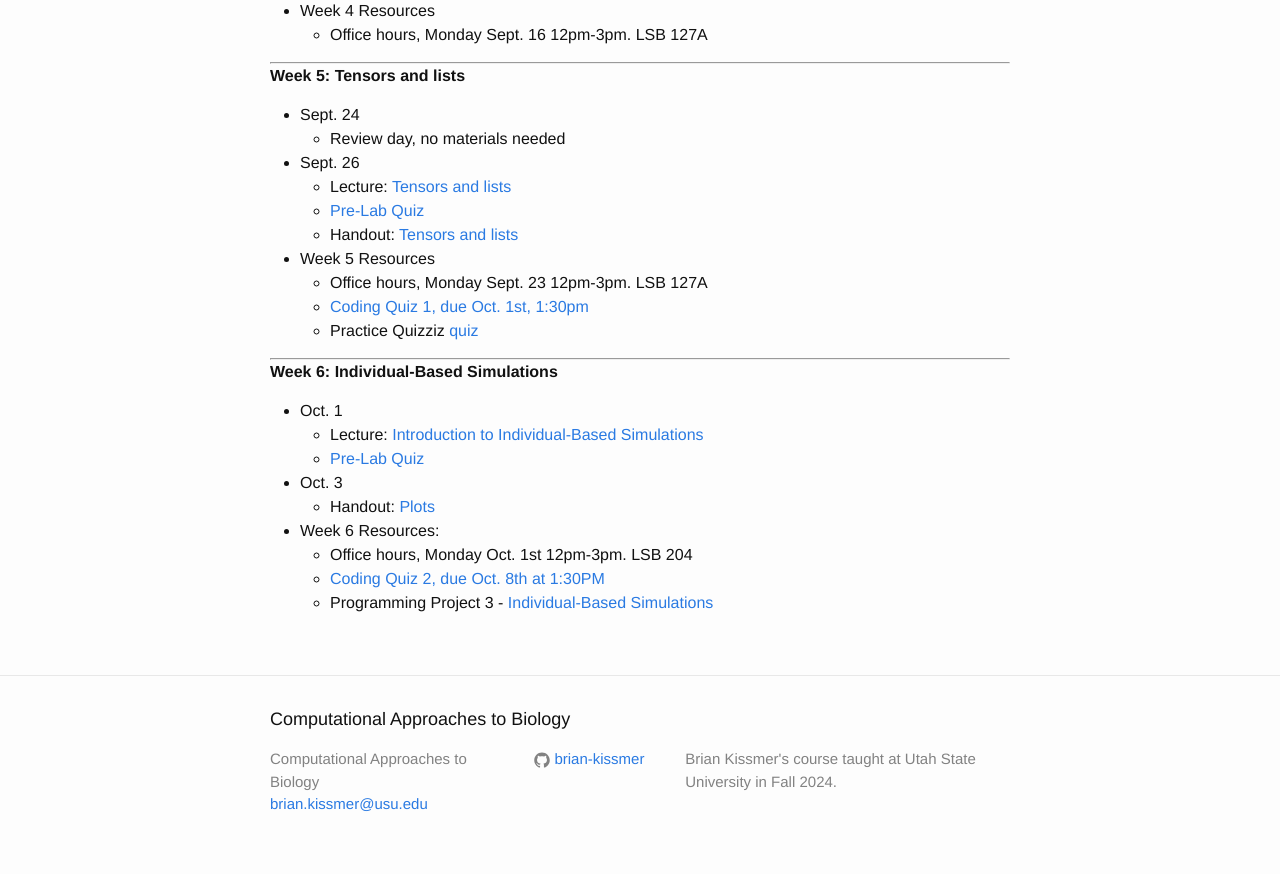
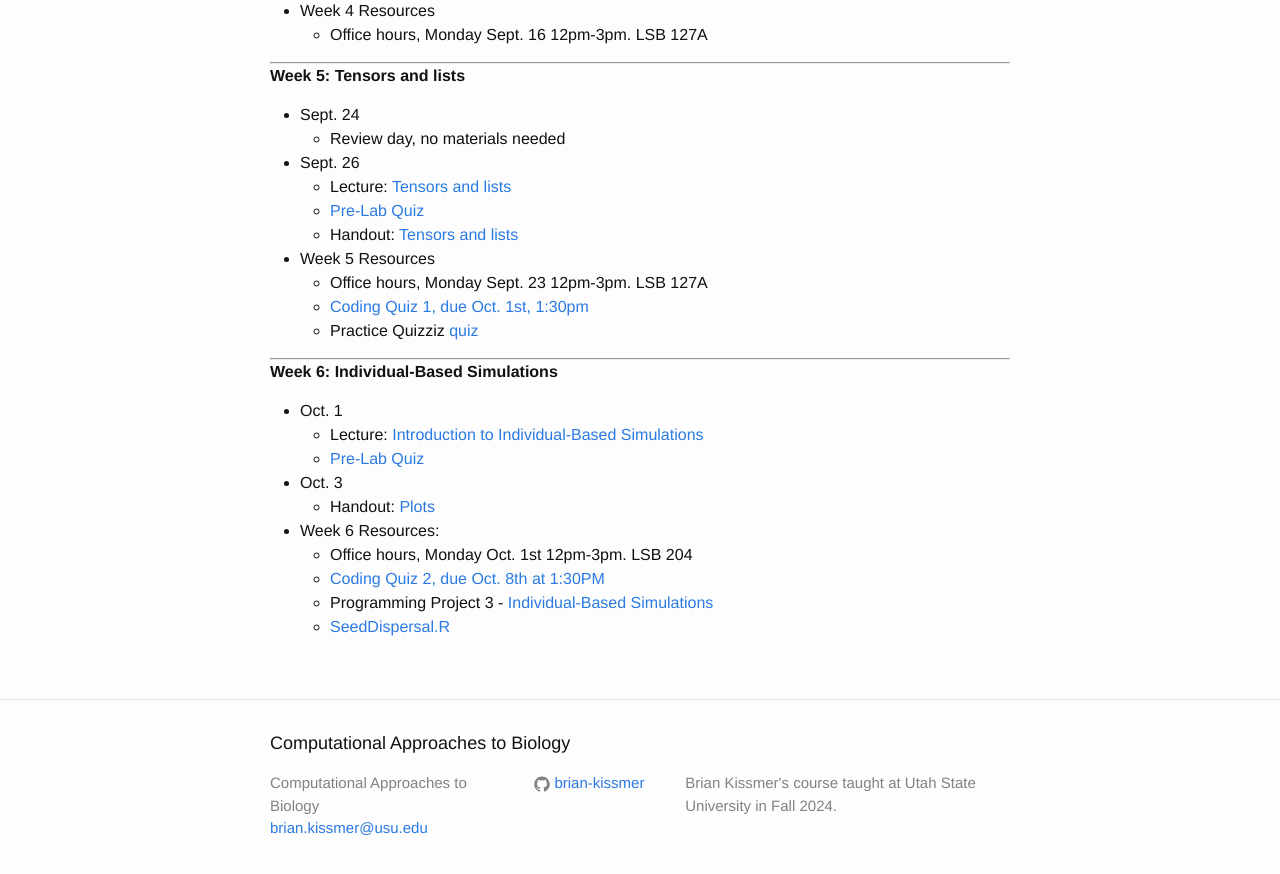
Before and after one commit to brian-kissmer/brian-kissmer.github.io, a Jekyll site: the page built from Schedule.md, in a window 1280 px wide and 900 px high, scrolled down 1432 px. Shown: the top 874 px of the window. Built offline with Jekyll 4.4.1, drawn with Linux system fonts in a browser that asks for light colours.

Commit message:
Update Schedule.md

```diff
--- a/Schedule.md
+++ b/Schedule.md
@@ -99,3 +99,4 @@ layout: page
   * Office hours, Monday Oct. 1st 12pm-3pm. LSB 204
   * [Coding Quiz 2, due Oct. 8th at 1:30PM](https://usu.instructure.com/courses/762928/quizzes/1277500)
   * Programming Project 3 - [Individual-Based Simulations]({{ site.baseurl }}/programming_projects/programming_project_3.html)
+  * [SeedDispersal.R]({{ site.baseurl }}/code/SeedDispersal.R)
```
